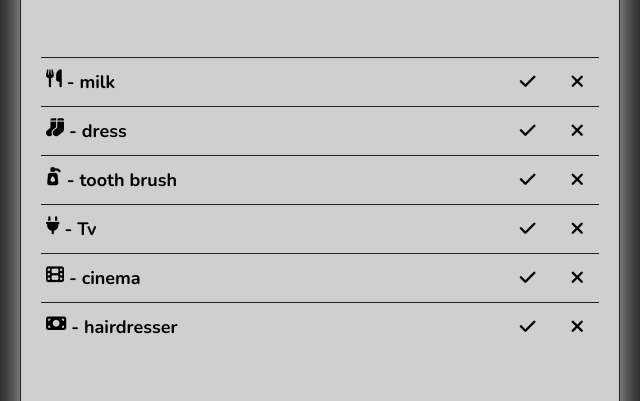
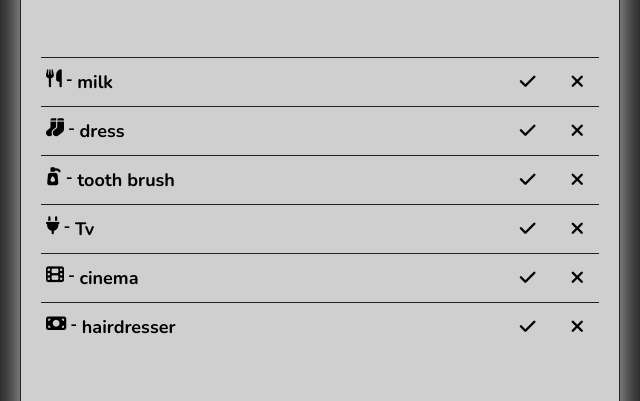
Before and after one commit to StrzelecO/shopping-list-app, a plain HTML site: page index.html in a window 1280 px wide. Shown: the part 224-625 px from the top of the page, 320-960 px from the left. Drawn offline with nearby package versions, Linux system fonts and the light colour scheme.

Commit message:
adjust html and css to js

```diff
--- a/index.html
+++ b/index.html
@@ -45,8 +45,18 @@
             <ul>
                 <li>
                     <div class="icon-name">
-                        <i class="fa-solid fa-utensils"></i>
-                        <p class="product-name"> - milk</p>
+                        <i class="fa-solid fa-utensils"> - </i>
+                        <p class="product-name"> milk</p>
+                    </div>
+                    <div class="product-btns">
+                        <button class="check-btn"><i class="fa-solid fa-check active"></i></button>
+                        <button class="remove-btn"><i class="fa-solid fa-xmark"></i></button>
+                    </div>
+                </li>
+                <li>
+                    <div class="icon-name">
+                        <i class="fa-solid fa-socks"> - </i>
+                        <p class="product-name"> dress</p>
                     </div>
                     <div class="product-btns">
                         <button class="check-btn"><i class="fa-solid fa-check"></i></button>
@@ -55,8 +65,8 @@
                 </li>
                 <li>
                     <div class="icon-name">
-                        <i class="fa-solid fa-socks"></i>
-                        <p class="product-name"> - dress</p>
+                        <i class="fa-solid fa-pump-soap"> - </i>
+                        <p class="product-name"> tooth brush</p>
                     </div>
                     <div class="product-btns">
                         <button class="check-btn"><i class="fa-solid fa-check"></i></button>
@@ -65,8 +75,8 @@
                 </li>
                 <li>
                     <div class="icon-name">
-                        <i class="fa-solid fa-pump-soap"></i>
-                        <p class="product-name"> - tooth brush</p>
+                        <i class="fa-solid fa-plug"> - </i>
+                        <p class="product-name"> Tv</p>
                     </div>
                     <div class="product-btns">
                         <button class="check-btn"><i class="fa-solid fa-check"></i></button>
@@ -75,8 +85,8 @@
                 </li>
                 <li>
                     <div class="icon-name">
-                        <i class="fa-solid fa-plug"></i>
-                        <p class="product-name"> - Tv</p>
+                        <i class="fa-solid fa-film"> - </i>
+                        <p class="product-name"> cinema</p>
                     </div>
                     <div class="product-btns">
                         <button class="check-btn"><i class="fa-solid fa-check"></i></button>
@@ -85,18 +95,8 @@
                 </li>
                 <li>
                     <div class="icon-name">
-                        <i class="fa-solid fa-film"></i>
-                        <p class="product-name"> - cinema</p>
-                    </div>
-                    <div class="product-btns">
-                        <button class="check-btn"><i class="fa-solid fa-check"></i></button>
-                        <button class="remove-btn"><i class="fa-solid fa-xmark"></i></button>
-                    </div>
-                </li>
-                <li>
-                    <div class="icon-name">
-                        <i class="fa-solid fa-money-bill"></i>
-                        <p class="product-name"> - hairdresser</p>
+                        <i class="fa-solid fa-money-bill"> - </i>
+                        <p class="product-name"> hairdresser</p>
                     </div>
                     <div class="product-btns">
                         <button class="check-btn"><i class="fa-solid fa-check"></i></button>
--- a/style.css
+++ b/style.css
@@ -129,9 +129,9 @@ body {
 	cursor: pointer;
 }
 
-.fa-check:hover {
+.active:hover {
 	scale: 1.2;
-	color: rgb(52, 180, 52);
+	color: rgb(40, 145, 40);
 }
 
 .fa-xmark:hover {
@@ -207,6 +207,14 @@ body {
 	display: flex;
 }
 
+.checked {
+	text-decoration: line-through;
+	font-weight: lighter;
+	font-style: italic;
+	color: rgb(40, 145, 40);
+	font-size: 16px;
+}
+
 @media (min-width: 375px) {
 	.header h1 {
 		font-size: 32px;
```
